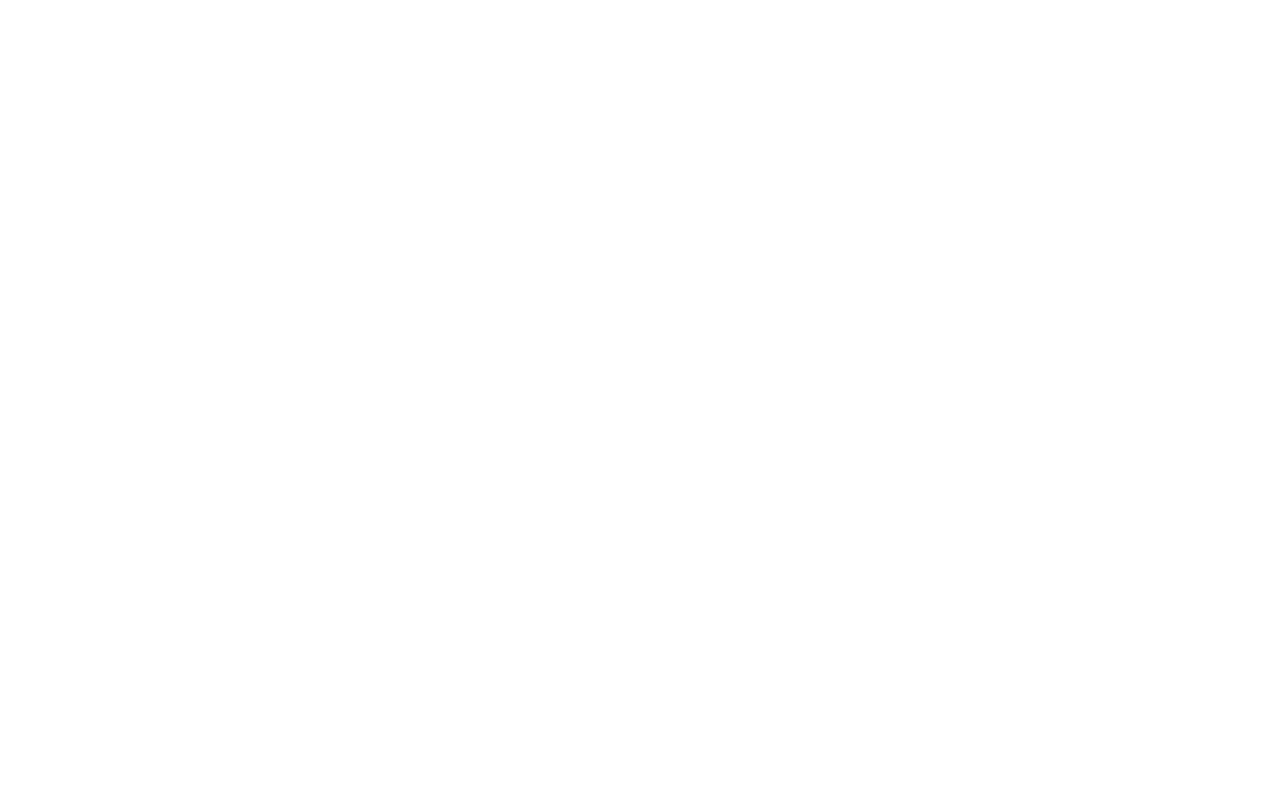
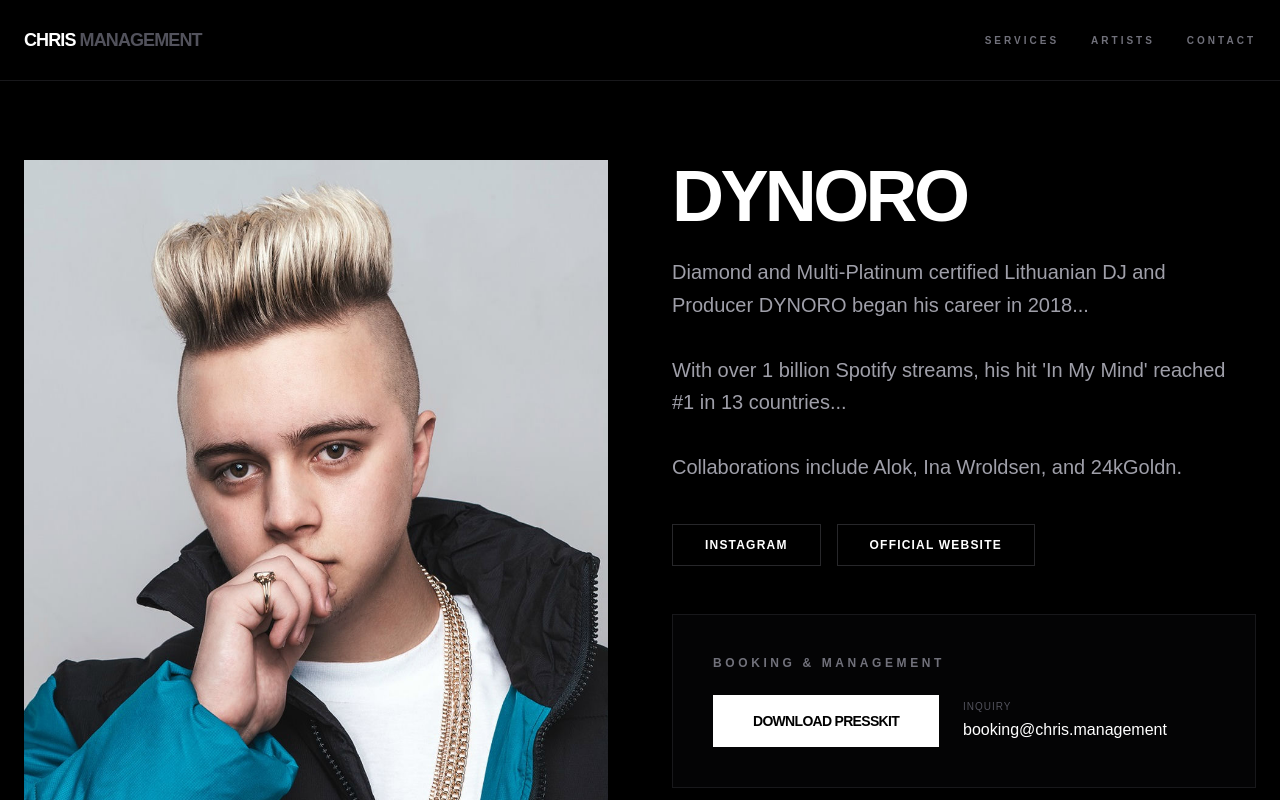
Before and after one commit to Ahmad-El-Hajj-Chehade/chris_website, a Next.js app in the folder dyoagency/: page /artists/dynoro in a window 1280 px wide. Before the commit this address had no page. Shown: the top 800 px of the page. Built offline with nearby package versions, Linux system fonts and the light colour scheme.

Commit message:
dj info updated

```diff
--- a/dyoagency/src/app/artists/[id]/page.tsx
+++ b/dyoagency/src/app/artists/[id]/page.tsx
@@ -55,7 +55,9 @@
           </div>
 
           {/* Booking & Presskit Box */}
+          {dj.id !== 'mathilda-music' && dj.id !== 'voster-gallardo' ? (
           <div className="border border-zinc-900 p-10 bg-zinc-950/50 inline-block w-full">
+
             <h3 className="text-xs uppercase tracking-[0.3em] text-zinc-500 mb-6 font-bold">
               Booking & Management
             </h3>
@@ -75,11 +77,39 @@
                   href="mailto:booking@chrismanagement.com"
                   className="text-white hover:text-zinc-400 transition-colors font-medium"
                 >
-                  booking@chrismanagement.com
+                  booking@chris.management
                 </a>
               </div>
             </div>
           </div>
+          ) : (
+          <div className="border border-zinc-900 p-10 bg-zinc-950/50 inline-block w-full">
+
+            <h3 className="text-xs uppercase tracking-[0.3em] text-zinc-500 mb-6 font-bold">
+              Booking
+            </h3>
+
+            <div className="flex flex-col sm:flex-row gap-6 items-start sm:items-center">
+              <a
+                href={dj.presskit}
+                target="_blank"
+                className="bg-white text-black px-10 py-4 font-black hover:bg-zinc-200 transition-all uppercase tracking-tighter text-sm"
+              >
+                Download Presskit
+              </a>
+
+              <div className="flex flex-col">
+                <span className="text-[10px] uppercase text-zinc-600 tracking-widest mb-1">Inquiry</span>
+                <a
+                  href="mailto:booking@chrismanagement.com"
+                  className="text-white hover:text-zinc-400 transition-colors font-medium"
+                >
+                  booking@chris.management
+                </a>
+              </div>
+            </div>
+          </div>
+          )}
         </div>
       </div>
     </main>
--- a/dyoagency/src/components/Hero.tsx
+++ b/dyoagency/src/components/Hero.tsx
@@ -11,8 +11,8 @@
         transition={{ duration: 0.6 }}
       >
         {/* text-4xl auf Mobile, text-8xl auf Desktop */}
-        <h1 className="text-3xl sm:text-4xl md:text-8xl font-black tracking-tighter mb-6 text-white uppercase leading-[0.9] break-words">
-          Chris<br />Management
+        <h1 className="text-4xl sm:text-5xl md:text-8xl font-black tracking-tighter mb-6 text-white uppercase leading-[0.9] break-words">
+          Chris<br /><span className="text-zinc-600">Management</span>
         </h1>
         <p className="text-lg md:text-2xl text-zinc-400 max-w-2xl leading-snug">
           A premier talent agency representing elite electronic music artists.
--- a/dyoagency/src/components/Ticker.tsx
+++ b/dyoagency/src/components/Ticker.tsx
@@ -2,7 +2,7 @@
 import { motion } from 'framer-motion';
 
 export default function Ticker() {
-  const content = " +++ CHRIS MANAGEMENT — GLOBAL BOOKINGS 2026 NOW OPEN +++ ARTIST A @ TIMEWARP +++ ARTIST B @ FABRIC LONDON +++ ARTIST C @ SONAR BARCELONA";
+  const content = " +++ CHRIS MANAGEMENT — GLOBAL BOOKINGS 2026 NOW OPEN +++ Simon Miles @ Kaufleuten 27.02 +++ Dynoro  @ Energy Star Night +++ Ilona Maras @ Vegas Club Luzern";
 
   return (
     <div className="bg-white text-black py-3 overflow-hidden whitespace-nowrap border-y border-black z-10 relative">
--- a/dyoagency/src/data/djs.tsx
+++ b/dyoagency/src/data/djs.tsx
@@ -1,4 +1,13 @@
 export const djs = [
+  {
+    id: 'dynoro',
+    name: 'Dynoro',
+    shortBio: 'International DJ and Producer',
+   fullBio: "Diamond and Multi-Platinum certified Lithuanian DJ and Producer DYNORO began his career in 2018...\n\nWith over 1 billion Spotify streams, his hit 'In My Mind' reached #1 in 13 countries...\n\nCollaborations include Alok, Ina Wroldsen, and 24kGoldn.",presskit: 'https://www.dropbox.com/sh/5oto1c13xr5okae/AABawQLcqSX7rsQ58YhfEalua?dl=0',
+    image: '/dynoro.jpg',
+    instagram: 'https://instagram.com/simonmiles',
+    website: 'https://simonmiles.com'
+  },
   {
     id: 'simon-miles',
     name: 'Simon Miles',
```
Also changed, not shown: dyoagency/public/dynoro.jpg (added).
